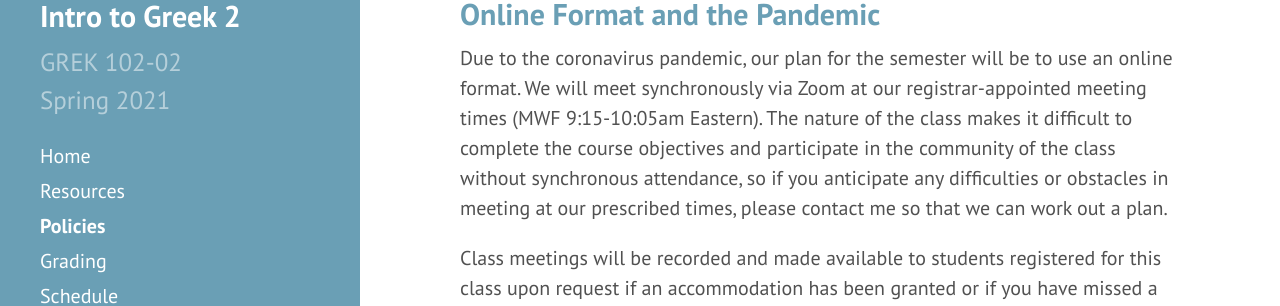
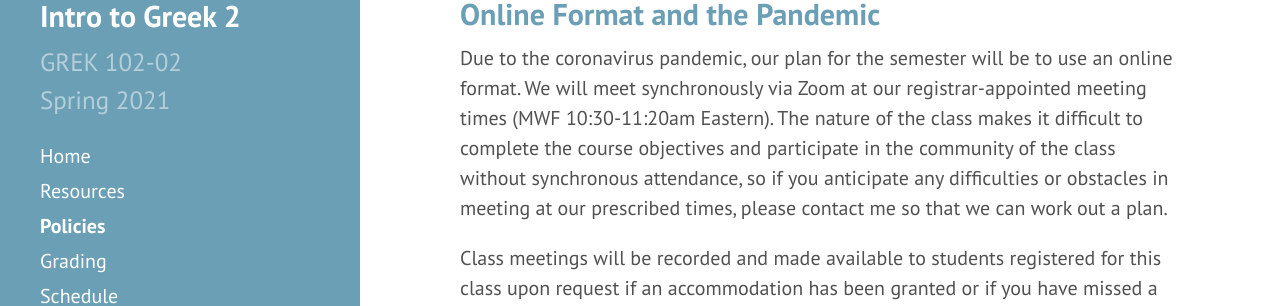
Before and after one commit to DLibatique/GREK102-S21, a Jekyll site: the page built from _pages/policies.md, in a window 1280 px wide and 900 px high. Shown: the part 441-747 px from the top of the window. Built offline with Jekyll 4.4.1, drawn with Linux system fonts in a browser that asks for light colours.

Commit message:
fixed meeting time

```diff
--- a/_pages/policies.md
+++ b/_pages/policies.md
@@ -17,7 +17,7 @@ Click [here](https://docs.google.com/document/d/16q3e1RUZL4fDl76B4pLojnnZJqAc3WF
 
 ## Online Format and the Pandemic
 
-Due to the coronavirus pandemic, our plan for the semester will be to use an online format. We will meet synchronously via Zoom at our registrar-appointed meeting times (MWF 9:15-10:05am Eastern). The nature of the class makes it difficult to complete the course objectives and participate in the community of the class without synchronous attendance, so if you anticipate any difficulties or obstacles in meeting at our prescribed times, please contact me so that we can work out a plan.
+Due to the coronavirus pandemic, our plan for the semester will be to use an online format. We will meet synchronously via Zoom at our registrar-appointed meeting times (MWF 10:30-11:20am Eastern). The nature of the class makes it difficult to complete the course objectives and participate in the community of the class without synchronous attendance, so if you anticipate any difficulties or obstacles in meeting at our prescribed times, please contact me so that we can work out a plan.
 
 Class meetings will be recorded and made available to students registered for this class upon request if an accommodation has been granted or if you have missed a class and would like to stay up to date on what we discussed. Duplication or redistribution of video capture recordings by any other party without the consent of the course instructor is prohibited.
 
```
